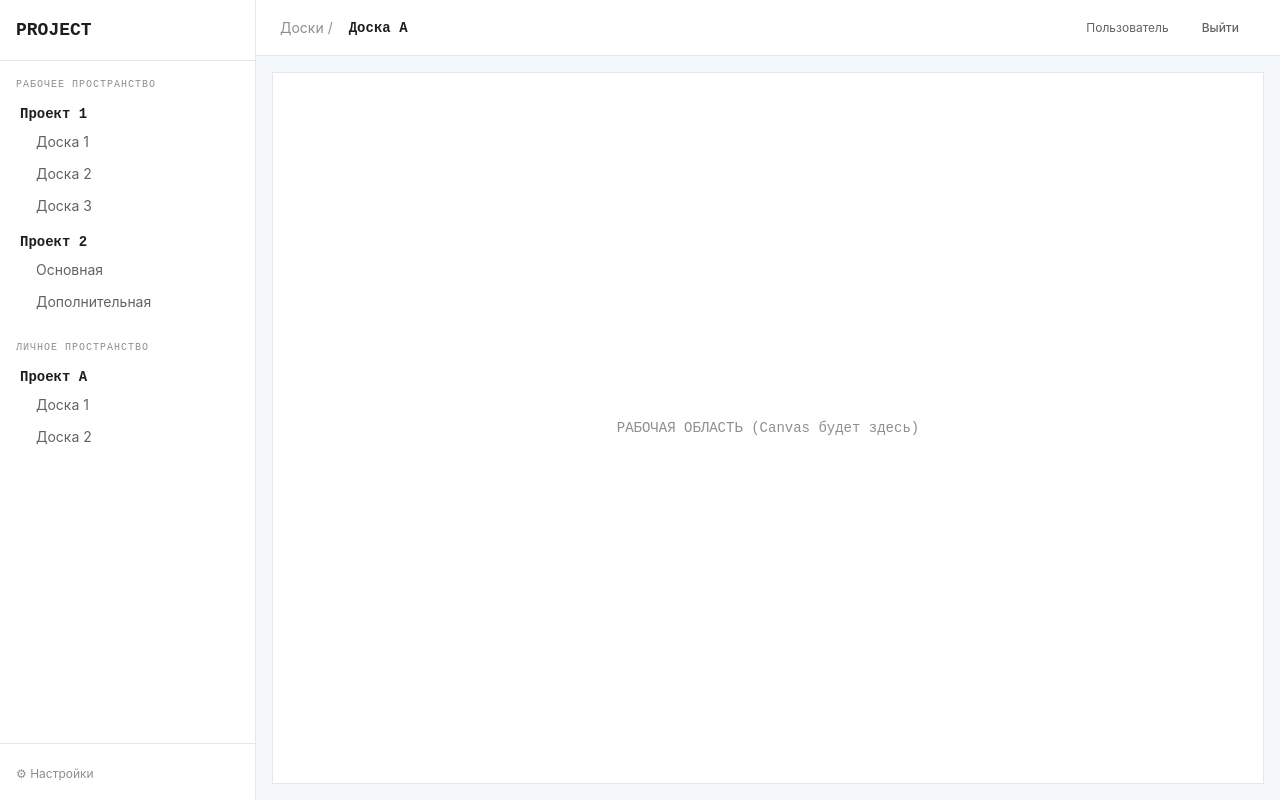
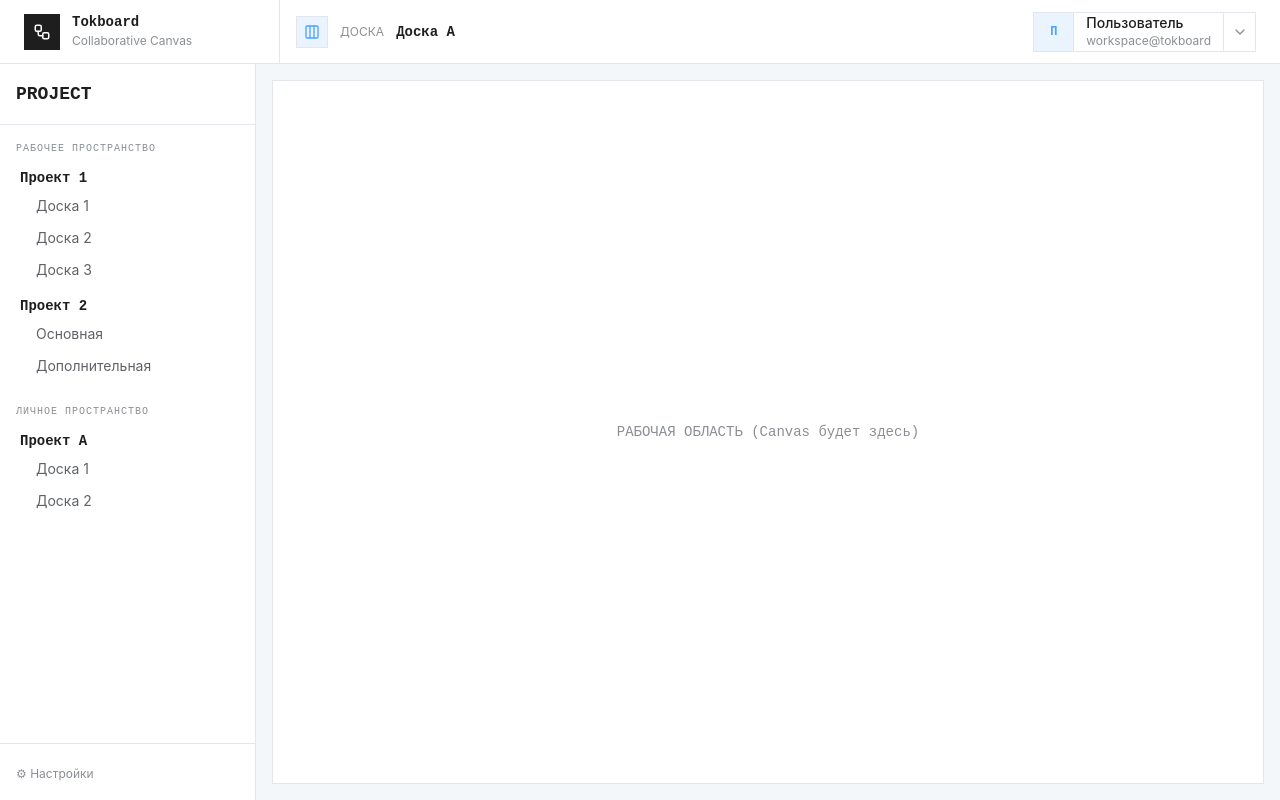
Before and after one commit to ZapolyarnyDev/Tokboard, a Vue app in the folder client/: page / in a window 1280 px wide. Both pictures are taken after a click on the button "Войти". Built offline with nearby package versions, Linux system fonts and the light colour scheme.

Commit message:
feat(client): add shared header

```diff
--- a/client/package.json
+++ b/client/package.json
@@ -9,6 +9,7 @@
     "preview": "vite preview"
   },
   "dependencies": {
+    "lucide-vue-next": "^1.0.0",
     "pinia": "^3.0.4",
     "vue": "^3.5.32"
   },
--- a/client/src/App.vue
+++ b/client/src/App.vue
@@ -2,11 +2,17 @@
 import { useAuthStore } from "./stores/auth"
 import LoginPage from "./pages/LoginPage.vue"
 import MainLayout from "./components/layout/MainLayout.vue"
+import TheHeader from "./components/layout/TheHeader.vue"
 
 const auth = useAuthStore()
 </script>
 
 <template>
-  <LoginPage v-if="!auth.isAuthenticated" />
-  <MainLayout v-else />
+  <div class="flex h-screen flex-col overflow-hidden bg-bg-primary">
+    <TheHeader />
+    <div class="min-h-0 flex-1">
+      <LoginPage v-if="!auth.isAuthenticated" />
+      <MainLayout v-else />
+    </div>
+  </div>
 </template>
--- a/client/src/components/layout/MainLayout.vue
+++ b/client/src/components/layout/MainLayout.vue
@@ -1,15 +1,12 @@
 <script setup>
 import Sidebar from "./Sidebar.vue"
-import TopNav from "./TopNav.vue"
 </script>
 
 <template>
-  <div class="flex h-screen w-full overflow-hidden bg-bg-primary">
+  <div class="flex h-full w-full overflow-hidden bg-bg-primary">
     <Sidebar />
 
     <div class="flex-1 flex flex-col overflow-hidden">
-      <TopNav />
-
       <main class="flex-1 relative bg-bg-secondary p-4">
         <div class="w-full h-full border border-border bg-white rounded-none flex items-center justify-center">
           <p class="text-text-muted font-heading text-sm">
--- a/client/src/components/layout/Sidebar.vue
+++ b/client/src/components/layout/Sidebar.vue
@@ -30,7 +30,11 @@ const data = [
 </script>
 
 <template>
-  <aside class="w-64 h-full border-r border-border bg-bg-primary flex flex-col">
+  <aside
+    id="workspace-menu"
+    tabindex="-1"
+    class="w-64 h-full border-r border-border bg-bg-primary flex flex-col focus:outline-none focus:ring-1 focus:ring-inset focus:ring-accent"
+  >
     <div class="p-4 border-b border-border">
       <h2 class="font-heading font-bold text-lg">PROJECT</h2>
     </div>
--- /dev/null
+++ b/client/src/components/layout/TheHeader.vue
@@ -0,0 +1,161 @@
+<script setup>
+import { computed, ref } from "vue"
+import { ChevronDown, Columns3, LogIn, PanelLeft, Workflow } from "lucide-vue-next"
+import { useAuthStore } from "../../stores/auth"
+import { useUiStore } from "../../stores/ui"
+
+const auth = useAuthStore()
+const ui = useUiStore()
+const isMenuOpen = ref(false)
+
+const userName = computed(() => auth.user?.name || "Пользователь")
+const userEmail = computed(() => auth.user?.email || "workspace@tokboard")
+const pageTitle = computed(() => (auth.isAuthenticated ? ui.activeBoard : "Вход в систему"))
+const pageType = computed(() => (auth.isAuthenticated ? "Доска" : "Авторизация"))
+const PageIcon = computed(() => (auth.isAuthenticated ? Columns3 : LogIn))
+
+const userInitials = computed(() => {
+  return userName.value
+    .split(" ")
+    .filter(Boolean)
+    .slice(0, 2)
+    .map((part) => part[0])
+    .join("")
+    .toUpperCase()
+})
+
+const goToMenu = () => {
+  isMenuOpen.value = false
+  const menu = document.getElementById("workspace-menu")
+  menu?.focus({ preventScroll: true })
+  menu?.scrollIntoView({ behavior: "smooth", block: "nearest" })
+}
+
+const logout = () => {
+  isMenuOpen.value = false
+  auth.logout()
+}
+</script>
+
+<template>
+  <header class="h-16 shrink-0 border-b border-border bg-white">
+    <div class="grid h-full grid-cols-[1fr_auto] items-center gap-4 px-4 md:grid-cols-[16rem_1fr_auto] md:px-6">
+      <div class="flex h-full items-center border-r border-border pr-4">
+        <div class="grid h-9 w-9 place-items-center border border-text-primary bg-text-primary font-heading text-sm font-semibold text-white">
+          <Workflow :size="18" :stroke-width="2" />
+        </div>
+        <div class="ml-3 min-w-0">
+          <p class="font-heading text-sm font-semibold leading-none text-text-primary">
+            Tokboard
+          </p>
+          <p class="mt-1 truncate text-xs text-text-muted">
+            Collaborative Canvas
+          </p>
+        </div>
+      </div>
+
+      <div class="hidden min-w-0 items-center gap-3 md:flex">
+        <span class="grid h-8 w-8 place-items-center border border-border bg-accent-light text-accent">
+          <component :is="PageIcon" :size="16" :stroke-width="2" />
+        </span>
+        <span class="text-xs uppercase text-text-muted">{{ pageType }}</span>
+        <span class="truncate font-heading text-sm font-semibold text-text-primary">
+          {{ pageTitle }}
+        </span>
+      </div>
+
+      <div class="relative flex items-center justify-end">
+        <button
+          v-if="auth.isAuthenticated"
+          type="button"
+          class="flex h-10 min-w-0 items-stretch overflow-hidden border bg-white text-left transition-all duration-150 hover:bg-bg-secondary focus:outline-none"
+          :class="isMenuOpen ? 'border-accent shadow-[0_0_0_1px_var(--color-accent-light)]' : 'border-border hover:border-border-hover'"
+          :aria-expanded="isMenuOpen"
+          aria-haspopup="menu"
+          @click="isMenuOpen = !isMenuOpen"
+        >
+          <span
+            class="grid w-10 place-items-center border-r bg-accent-light font-heading text-xs font-semibold text-accent transition-colors duration-150"
+            :class="isMenuOpen ? 'border-accent' : 'border-border'"
+          >
+            {{ userInitials }}
+          </span>
+          <span class="hidden min-w-0 px-3 sm:block">
+            <span class="block truncate text-sm font-medium text-text-primary">
+              {{ userName }}
+            </span>
+            <span class="block truncate text-xs text-text-muted">
+              {{ userEmail }}
+            </span>
+          </span>
+          <span
+            class="grid w-8 place-items-center border-l text-text-muted transition-all duration-150"
+            :class="isMenuOpen ? 'border-accent text-accent' : 'border-border'"
+          >
+            <ChevronDown
+              :size="16"
+              :stroke-width="2"
+              class="transition-transform duration-150"
+              :class="isMenuOpen ? 'rotate-180' : ''"
+            />
+          </span>
+        </button>
+
+        <Transition
+          enter-active-class="transition duration-150 ease-out"
+          enter-from-class="-translate-y-1 opacity-0"
+          enter-to-class="translate-y-0 opacity-100"
+          leave-active-class="transition duration-120 ease-out"
+          leave-from-class="translate-y-0 opacity-100"
+          leave-to-class="-translate-y-1 opacity-0"
+        >
+          <div
+            v-if="auth.isAuthenticated && isMenuOpen"
+            class="absolute right-0 top-12 z-30 w-72 border border-accent bg-white shadow-[0_18px_44px_rgba(30,30,30,0.12)]"
+            role="menu"
+          >
+            <div class="border-b border-border bg-bg-secondary p-4">
+              <p class="truncate font-heading text-sm font-semibold text-text-primary">
+                {{ userName }}
+              </p>
+              <p class="mt-1 truncate text-xs text-text-secondary">
+                {{ userEmail }}
+              </p>
+            </div>
+
+            <div class="p-1.5">
+              <button
+                type="button"
+                class="group flex w-full items-center justify-between border border-transparent px-3 py-2.5 text-left text-sm text-text-primary transition-all duration-150 hover:border-border-hover hover:bg-bg-secondary focus:border-accent focus:bg-accent-light focus:outline-none active:bg-accent-light"
+                role="menuitem"
+                @click="goToMenu"
+              >
+                <span class="flex items-center gap-2">
+                  <PanelLeft :size="16" :stroke-width="2" class="text-text-muted transition-colors duration-150 group-hover:text-accent group-focus:text-accent" />
+                  Меню
+                </span>
+                <span class="font-heading text-xs text-text-muted transition-colors duration-150 group-hover:text-text-primary">
+                  WORKSPACE
+                </span>
+              </button>
+              <button
+                type="button"
+                class="group mt-1 flex w-full items-center justify-between border border-transparent px-3 py-2.5 text-left text-sm text-text-primary transition-all duration-150 hover:border-border-hover hover:bg-bg-secondary focus:border-accent focus:bg-accent-light focus:outline-none active:bg-accent-light"
+                role="menuitem"
+                @click="logout"
+              >
+                <span class="flex items-center gap-2">
+                  <LogIn :size="16" :stroke-width="2" class="rotate-180 text-text-muted transition-colors duration-150 group-hover:text-accent group-focus:text-accent" />
+                  Выйти
+                </span>
+                <span class="font-heading text-xs text-text-muted transition-colors duration-150 group-hover:text-text-primary">
+                  EXIT
+                </span>
+              </button>
+            </div>
+          </div>
+        </Transition>
+      </div>
+    </div>
+  </header>
+</template>
--- a/client/src/components/layout/TopNav.vue
+++ /dev/null
@@ -1,28 +0,0 @@
-<script setup>
-import { useUiStore } from "../../stores/ui"
-import { useAuthStore } from "../../stores/auth"
-import UiButton from "../ui/UiButton.vue"
-
-const ui = useUiStore()
-const auth = useAuthStore()
-</script>
-
-<template>
-  <header class="h-14 border-b border-border bg-white flex items-center justify-between px-6">
-    <div class="flex items-center gap-4">
-      <span class="text-text-muted text-sm">Доски /</span>
-      <h1 class="font-heading font-semibold text-sm">
-        {{ ui.activeBoard }}
-      </h1>
-    </div>
-
-    <div class="flex items-center gap-4">
-      <span class="text-xs text-text-secondary">
-        {{ auth.user?.name }}
-      </span>
-      <UiButton variant="ghost" @click="auth.logout" class="text-xs">
-        Выйти
-      </UiButton>
-    </div>
-  </header>
-</template>
--- a/client/src/pages/LoginPage.vue
+++ b/client/src/pages/LoginPage.vue
@@ -14,8 +14,8 @@ const handleLogin = () => {
 </script>
 
 <template>
-  <div class="h-screen w-full flex items-center justify-center bg-bg-secondary">
-    <div class="w-full max-w-sm p-8 bg-white border border-border rounded-none">
+  <div class="h-full w-full flex items-center justify-center bg-bg-secondary px-4">
+    <div id="login" class="w-full max-w-sm p-8 bg-white border border-border rounded-none">
       <h1 class="text-2xl font-heading font-bold mb-6">
         PROJECT / ВХОД
       </h1>
```
Also changed, not shown: 1 other file (tests, documents, lock files or other folders).
